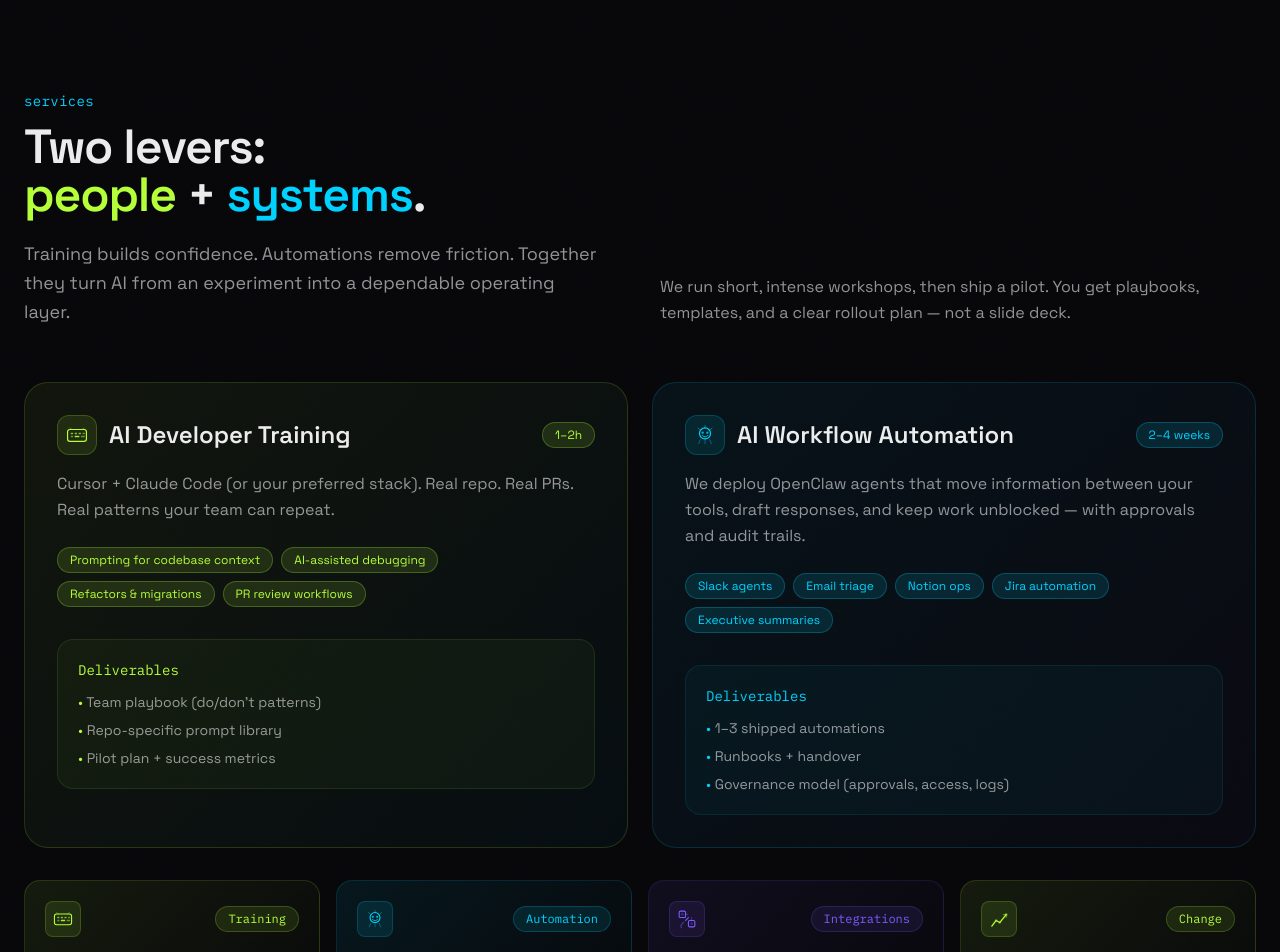
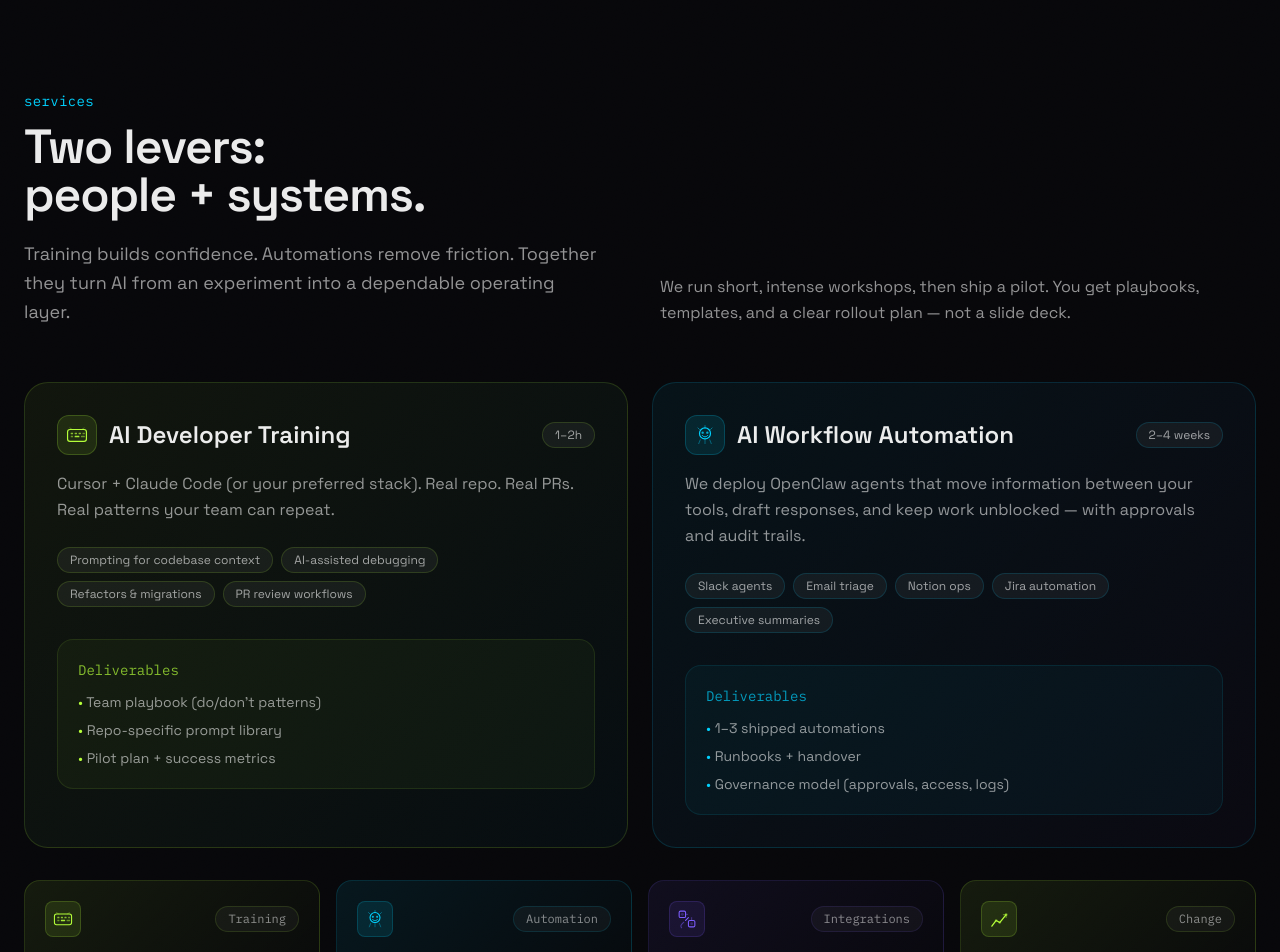
Before and after one commit to BastienZag/aishifthq, a Next.js app: page / in a window 1280 px wide. Shown: the part 1160-2112 px from the top of the page. Built offline with nearby package versions, Linux system fonts and the light colour scheme.

Commit message:
Tone down colors: subtler chips, softer badges, less saturated accents

```diff
--- a/src/app/page.tsx
+++ b/src/app/page.tsx
@@ -77,7 +77,7 @@ const integrations = [
 
 function Chip({ text, color }: { text: string; color?: string }) {
   return (
-    <span className="inline-flex items-center rounded-full px-3 py-1 text-xs" style={{ background: color ? `color-mix(in srgb, ${color} 12%, transparent)` : "rgba(255,255,255,0.06)", border: `1px solid ${color ? `color-mix(in srgb, ${color} 25%, transparent)` : "rgba(255,255,255,0.10)"}`, color: color || "rgba(255,255,255,0.72)" }}>
+    <span className="inline-flex items-center rounded-full px-3 py-1 text-xs" style={{ background: "rgba(255,255,255,0.05)", border: `1px solid ${color ? `color-mix(in srgb, ${color} 15%, transparent)` : "rgba(255,255,255,0.08)"}`, color: "rgba(255,255,255,0.6)" }}>
       {text}
     </span>
   );
@@ -210,7 +210,7 @@ export default function Home() {
             <div>
               <SectionLabel text="services" color="var(--c)" />
               <h2 className="mt-3 text-4xl md:text-5xl font-semibold tracking-tight">
-                Two levers: <span style={{ color: "var(--a)" }}>people</span>&nbsp;+&nbsp;<span style={{ color: "var(--c)" }}>systems</span>.
+                Two levers: people&nbsp;+&nbsp;systems.
               </h2>
               <p className="mt-5 text-lg text-muted leading-relaxed max-w-xl">
                 Training builds confidence. Automations remove friction. Together they turn AI from an experiment into a dependable operating layer.
@@ -238,7 +238,7 @@ export default function Home() {
                 {["Prompting for codebase context", "AI-assisted debugging", "Refactors & migrations", "PR review workflows"].map((t) => <Chip key={t} text={t} color="var(--a)" />)}
               </div>
               <div className="mt-8 rounded-2xl p-5" style={{ background: "rgba(180,255,57,0.04)", border: "1px solid rgba(180,255,57,0.10)" }}>
-                <div className="mono text-sm" style={{ color: "var(--a)" }}>Deliverables</div>
+                <div className="mono text-sm" style={{ color: "rgba(180,255,57,0.7)" }}>Deliverables</div>
                 <ul className="mt-3 space-y-2 text-sm text-muted">
                   <li><span style={{ color: "var(--a)" }}>•</span> Team playbook (do/don&apos;t patterns)</li>
                   <li><span style={{ color: "var(--a)" }}>•</span> Repo-specific prompt library</li>
@@ -263,7 +263,7 @@ export default function Home() {
                 {["Slack agents", "Email triage", "Notion ops", "Jira automation", "Executive summaries"].map((t) => <Chip key={t} text={t} color="var(--c)" />)}
               </div>
               <div className="mt-8 rounded-2xl p-5" style={{ background: "rgba(0,210,255,0.04)", border: "1px solid rgba(0,210,255,0.10)" }}>
-                <div className="mono text-sm" style={{ color: "var(--c)" }}>Deliverables</div>
+                <div className="mono text-sm" style={{ color: "rgba(0,210,255,0.7)" }}>Deliverables</div>
                 <ul className="mt-3 space-y-2 text-sm text-muted">
                   <li><span style={{ color: "var(--c)" }}>•</span> 1–3 shipped automations</li>
                   <li><span style={{ color: "var(--c)" }}>•</span> Runbooks + handover</li>
@@ -281,7 +281,7 @@ export default function Home() {
                   <div className="w-9 h-9 rounded-lg flex items-center justify-center" style={{ background: `color-mix(in srgb, ${f.color} 10%, transparent)`, border: `1px solid color-mix(in srgb, ${f.color} 18%, transparent)` }}>
                     <f.Icon size={20} color={f.color === "var(--a)" ? "#B4FF39" : f.color === "var(--c)" ? "#00D2FF" : "#7C5CFF"} />
                   </div>
-                  <span className="mono text-xs px-3 py-1 rounded-full" style={{ background: `color-mix(in srgb, ${f.color} 10%, transparent)`, border: `1px solid color-mix(in srgb, ${f.color} 20%, transparent)`, color: f.color }}>{f.tag}</span>
+                  <span className="mono text-xs px-3 py-1 rounded-full" style={{ background: "rgba(255,255,255,0.04)", border: `1px solid color-mix(in srgb, ${f.color} 12%, transparent)`, color: "rgba(255,255,255,0.5)" }}>{f.tag}</span>
                 </div>
                 <div className="text-lg font-semibold">{f.title}</div>
                 <p className="text-sm text-muted mt-2 leading-relaxed">{f.desc}</p>
@@ -329,16 +329,16 @@ export default function Home() {
               <div className="rounded-2xl p-6 md:col-span-2" style={{ background: "rgba(255,255,255,0.03)", border: "1px solid rgba(255,255,255,0.08)" }}>
                 <div className="flex flex-wrap gap-3">
                   {[
-                    { t: "Cursor", c: "var(--a)", L: LogoCursor },
-                    { t: "Claude Code", c: "var(--a)", L: LogoClaude },
-                    { t: "OpenClaw", c: "var(--c)", L: LogoOpenClaw },
-                    { t: "Slack", c: "var(--b)", L: LogoSlack },
-                    { t: "Notion", c: "var(--c)", L: LogoNotion },
-                    { t: "Jira", c: "var(--c)", L: LogoJira },
-                    { t: "GitHub", c: "var(--a)", L: LogoGitHub },
-                    { t: "Google / Microsoft", c: "var(--b)", L: LogoGoogle },
+                    { t: "Cursor", L: LogoCursor },
+                    { t: "Claude Code", L: LogoClaude },
+                    { t: "OpenClaw", L: LogoOpenClaw },
+                    { t: "Slack", L: LogoSlack },
+                    { t: "Notion", L: LogoNotion },
+                    { t: "Jira", L: LogoJira },
+                    { t: "GitHub", L: LogoGitHub },
+                    { t: "Google / Microsoft", L: LogoGoogle },
                   ].map((item) => (
-                    <span key={item.t} className="inline-flex items-center gap-1.5 rounded-full px-3 py-1.5 text-xs" style={{ background: `color-mix(in srgb, ${item.c} 8%, transparent)`, border: `1px solid color-mix(in srgb, ${item.c} 18%, transparent)`, color: item.c }}>
+                    <span key={item.t} className="inline-flex items-center gap-1.5 rounded-full px-3 py-1.5 text-xs" style={{ background: "rgba(255,255,255,0.05)", border: "1px solid rgba(255,255,255,0.10)", color: "rgba(255,255,255,0.6)" }}>
                       <item.L size={14} />
                       {item.t}
                     </span>
```
